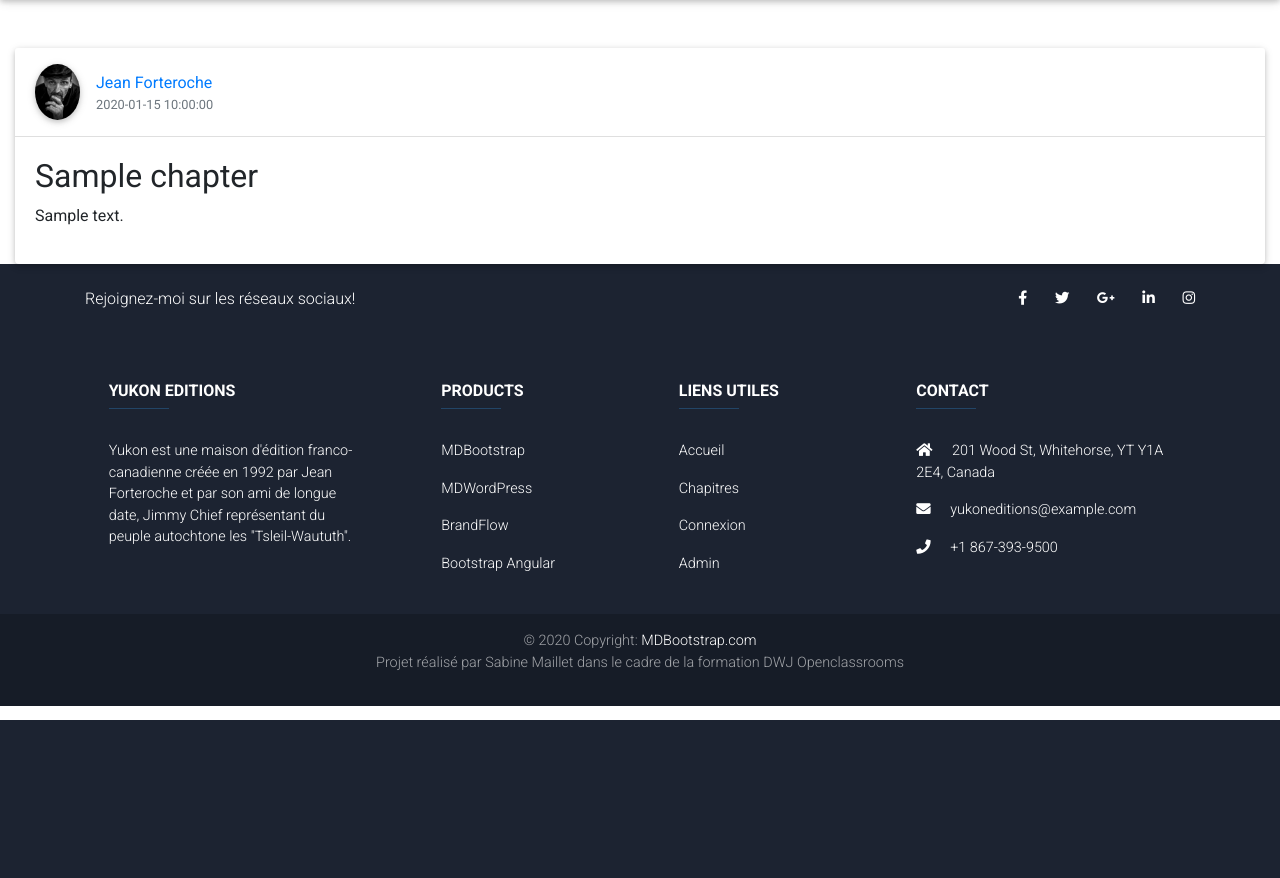
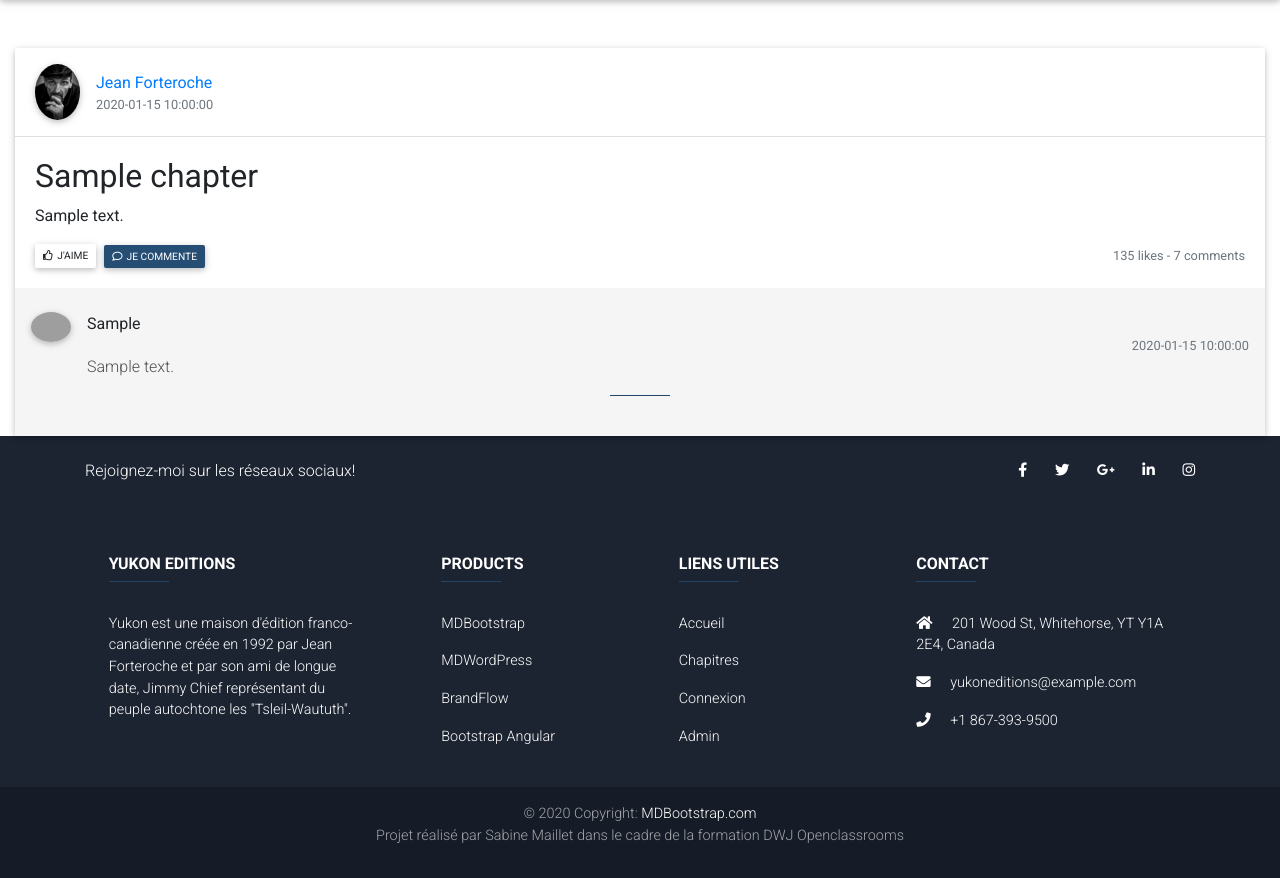
Before and after one commit to KUSKIS/p4openclassrooms, a PHP site: a page that uses views/viewSinglePost.php in a window 1280 px wide. Shown: the part 80-958 px from the top of the page. Before the commit the page ends 800 px from the top, so only its background shows below. Run offline with PHP 8.4, Linux system fonts and the light colour scheme; tables that the repository leaves empty or names only in its code hold one stand-in row (values such as "Sample post"); some libraries are stand-ins or nearby versions; grey boxes are pictures that could not be loaded.

Commit message:
add this function getcomments to controller
with view

```diff
--- a/controllers/ControllerPost.php
+++ b/controllers/ControllerPost.php
@@ -1,10 +1,14 @@
 <?php
 
+require_once('views/View.php');
+require_once('models/CommentManager.php');
+require_once('models/PostManager.php');
 
 class ControllerPost
 {
 
     private $postManager;
+    private $commentManager;
     private $view;
 
     public function __construct()
@@ -16,6 +20,7 @@ class ControllerPost
         }
 
         $this->postManager = new PostManager();
+        $this->CommentManager = new CommentManager();
     }
 
 
@@ -24,9 +29,11 @@ class ControllerPost
         if (isset($_GET['id'])) {
 
             $this->postManager = new PostManager();
+            $this->commentManager = new CommentManager();
             $chapter = $this->postManager->getChapter($_GET['id']);
+            $comments = $this->commentManager->getComments($_GET['id']);
             $this->view = new View('SinglePost');
-            $this->view->generate(array('chapter' => $chapter));
+            $this->view->generate(array('chapter' => $chapter, 'comments' => $comments));
         }
     }
 }
--- a/views/viewSinglePost.php
+++ b/views/viewSinglePost.php
@@ -23,12 +23,37 @@
 
                     <p><?= $chapter['chap_content'] ?></p>
 
+                    <div class="d-flex justify-content-between align-items-center mt-3">
+                        <div class="d-flex flex-row">
+                            <button type="button" class="btn btn-fb btn-sm py-1 px-2 m-0 mr-2"><i class="far fa-thumbs-up pr-1"></i>j'aime</button>
+                            <a href=""><button type="button" class="btn btn-info btn-sm py-1 px-2 m-0 mr-2"><i class="far fa-comment pr-1"></i>je commente</button></a>
+                        </div>
+                        <div class="d-flex flex-column pl-3">
+                            <p class="small text-muted mb-0">135 likes - 7 comments</p>
+                        </div>
+                    </div>
+                </div>
+                <?php foreach ($comments as $comment) : ?>
+                    <div class="py-4 grey lighten-4">
+                        <div class="px-3">
+                            <img src="https://mdbootstrap.com/img/Photos/Avatars/img%20(19).jpg" class="z-depth-1 rounded-circle float-left" width="40" alt="avatar image">
+                            <div class="d-flex flex-column pl-3">
+                                <div class="">
+                                    <p class="font-weight-normal mb-0"><?= $comment->com_user() ?></p>
+                                    <p class="small text-muted float-right mb-0"><?= $comment->com_date() ?></p>
+                                </div>
+                                <p class="font-weight-light dark-grey-text mb-0"><?= $comment->com_content() ?></p>
+                            </div>
+                        </div>
+                        <hr class="my-3">
+                    </div>
+                <?php endforeach; ?>
+            </div>
+    </div>
 
-            </div>
-
-        </section>
-        <!-- Section: Block Content -->
+    </section>
+    <!-- Section: Block Content -->
 
 
-    </div>
 </div>
+</div>
```
